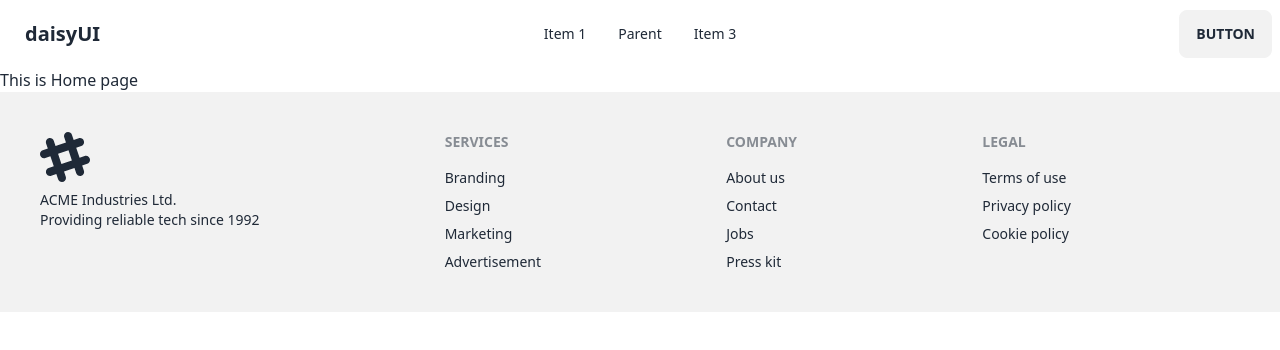
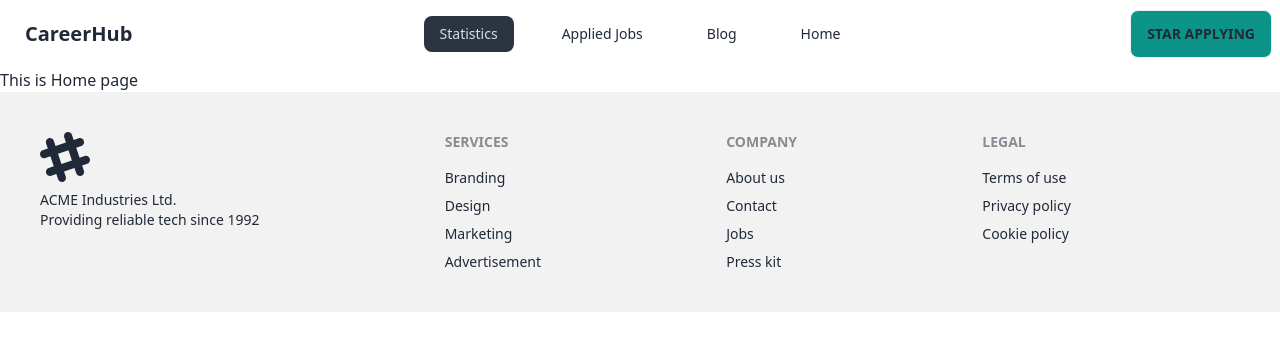
Before and after one commit to Kamrulthedev/Career-hub-projects, a React (Vite) app: page / in a window 1280 px wide. Shown: the top 350 px of the page. Built offline with nearby package versions, Linux system fonts and the light colour scheme.

Commit message:
Opps-commit

```diff
--- /dev/null
+++ b/src/Compunents/AppliedJobs/AppliedJobs.jsx
@@ -0,0 +1,11 @@
+
+
+const AppliedJobs = () => {
+    return (
+        <div>
+            <h2>Applied Jobs</h2>
+        </div>
+    );
+};
+
+export default AppliedJobs;
--- /dev/null
+++ b/src/Compunents/Bolgs/Bolgs.jsx
@@ -0,0 +1,11 @@
+
+
+const Bolgs = () => {
+    return (
+        <div>
+            <h2>Bolgs For the website</h2>
+        </div>
+    );
+};
+
+export default Bolgs;
--- /dev/null
+++ b/src/Compunents/ErroePage/ErroePage.jsx
@@ -0,0 +1,13 @@
+
+
+const ErroePage = () => {
+    return (
+        <div className="text-5xl font-bold text-center mt-48 ">
+            <h1 className="mb-8">Opps !!</h1>
+            <h1 className="mb-8">404</h1>
+            <p>Not Result</p>
+        </div>
+    );
+};
+
+export default ErroePage;
--- a/src/Compunents/Haeder/Haeder.jsx
+++ b/src/Compunents/Haeder/Haeder.jsx
@@ -1,6 +1,15 @@
+import { NavLink } from "react-router-dom";
 
 
 const Haeder = () => {
+    const Links = <>
+
+        <li><NavLink to={'/'}>Statistics</NavLink></li>
+        <li><NavLink to={'/applid'}>Applied Jobs</NavLink></li>
+        <li><NavLink to={'/jobs'}>Blog</NavLink></li>
+        <li><NavLink to={'/Not'}>Home</NavLink></li>
+
+    </>
     return (
         <div className="navbar bg-base-100">
             <div className="navbar-start">
@@ -8,31 +17,19 @@ const Haeder = () => {
                     <label tabIndex={0} className="btn btn-ghost lg:hidden">
                         <svg xmlns="http://www.w3.org/2000/svg" className="h-5 w-5" fill="none" viewBox="0 0 24 24" stroke="currentColor"><path strokeLinecap="round" strokeLinejoin="round" strokeWidth="2" d="M4 6h16M4 12h8m-8 6h16" /></svg>
                     </label>
-            <ul tabIndex={0} className="menu menu-sm dropdown-content mt-3 z-[1] p-2 shadow bg-base-100 rounded-box w-52">
-              <li><a>Item 1</a></li>
-              <li>
-                <a>Parent</a>
-
-              </li>
-              <li><a>Item 3</a></li>
+                    <ul tabIndex={0} className="menu menu-sm dropdown-content mt-3 z-[1] p-2 shadow bg-base-100 rounded-box w-52 gap-8">
+                        {Links}
                     </ul>
                 </div>
-          <a className="btn btn-ghost normal-case text-xl">daisyUI</a>
+                <a className="btn btn-ghost normal-case text-xl">CareerHub</a>
             </div>
             <div className="navbar-center hidden lg:flex">
-          <ul className="menu menu-horizontal px-1">
-            <li><a>Item 1</a></li>
-            <li tabIndex={0}>
-
-                <summary>Parent</summary>
-
-
-            </li>
-            <li><a>Item 3</a></li>
+                <ul className="menu menu-horizontal px-1 gap-8">
+                    {Links}
                 </ul>
             </div>
             <div className="navbar-end">
-          <a className="btn">Button</a>
+                <a className="btn bg-teal-600">Star Applying</a>
             </div>
         </div>
     );
--- a/src/main.jsx
+++ b/src/main.jsx
@@ -4,16 +4,28 @@ import './index.css'
 import { createBrowserRouter, RouterProvider } from 'react-router-dom'
 import Root from './Compunents/Root/Root'
 import Home from './Compunents/Home/Home'
+import AppliedJobs from './Compunents/AppliedJobs/AppliedJobs'
+import Bolgs from './Compunents/Bolgs/Bolgs'
+import ErroePage from './Compunents/ErroePage/ErroePage'
 
 
 const router = createBrowserRouter([{
 
   path: "/",
   element:<Root></Root>,
+  errorElement: <ErroePage></ErroePage>,
   children: [
     {
       path: "/",
       element: <Home></Home>
+    },
+    {
+      path: '/applid',
+      element: <AppliedJobs></AppliedJobs>
+    },
+    {
+      path: '/jobs',
+      element: <Bolgs></Bolgs>
     }
   ]
 
```
Lines whose indentation alone changed are shown as unchanged.
